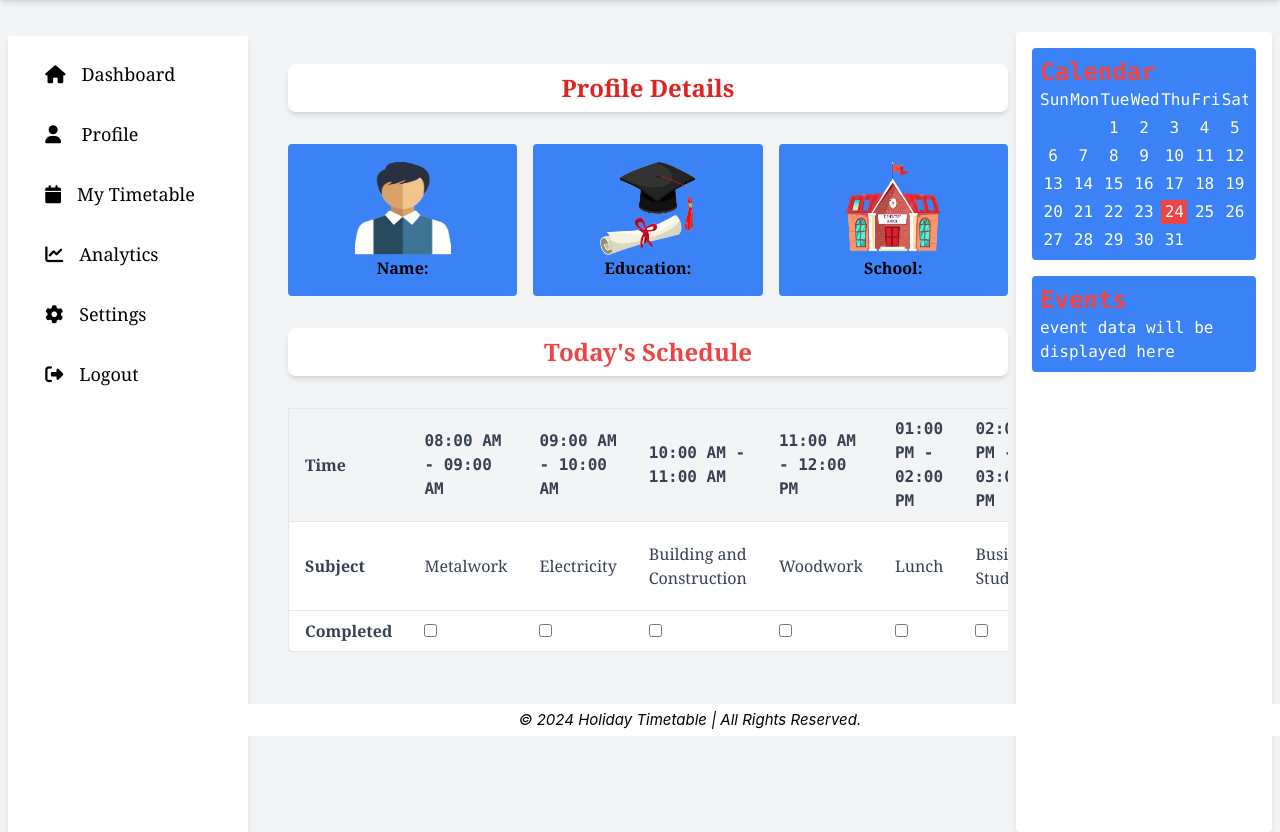
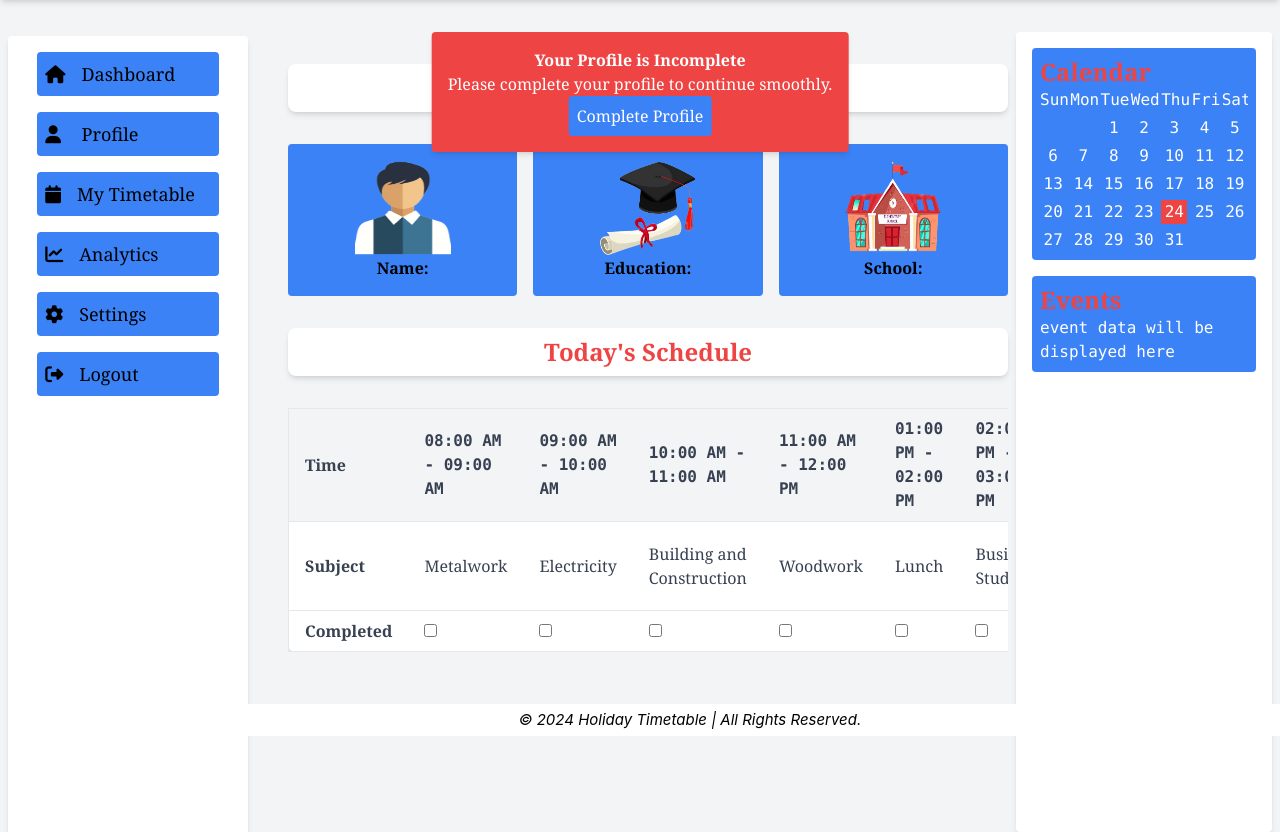
Before and after one commit to Nes-mureta/Holiday_scheduler, a Django app: page /dashboard/ in a window 1280 px wide. Shown: the part 64-896 px from the top of the page. Run offline with Django 5.2, Linux system fonts and the light colour scheme; a user stored in the database is signed in; data comes from the database, SQL or seed files in the repository; some libraries are stand-ins or nearby versions.

Commit message:
incomplete profile prompt done

```diff
--- a/static/css/output.css
+++ b/static/css/output.css
@@ -620,6 +620,10 @@
   top: 6rem;
 }
 
+.left-1\/2 {
+  left: 50%;
+}
+
 .z-10 {
   z-index: 10;
 }
@@ -774,6 +778,15 @@
   flex: 1 1 0%;
 }
 
+.-translate-x-1\/2 {
+  --tw-translate-x: -50%;
+  transform: translate(var(--tw-translate-x), var(--tw-translate-y)) rotate(var(--tw-rotate)) skewX(var(--tw-skew-x)) skewY(var(--tw-skew-y)) scaleX(var(--tw-scale-x)) scaleY(var(--tw-scale-y));
+}
+
+.transform {
+  transform: translate(var(--tw-translate-x), var(--tw-translate-y)) rotate(var(--tw-rotate)) skewX(var(--tw-skew-x)) skewY(var(--tw-skew-y)) scaleX(var(--tw-scale-x)) scaleY(var(--tw-scale-y));
+}
+
 .grid-cols-7 {
   grid-template-columns: repeat(7, minmax(0, 1fr));
 }
--- a/static/js/dashboard.js
+++ b/static/js/dashboard.js
@@ -15,3 +15,14 @@
         }
     });
 }
+
+$(document).ready(function() {
+    var fullName = window.profileFullName;
+    var education = window.profileEducation;
+
+    if (!fullName || !education) {
+        $('#incomplete').show();
+    } else {
+        $('#incomplete').hide();
+    }
+});
--- a/students/models.py
+++ b/students/models.py
@@ -8,8 +8,10 @@
     level_of_education = models.CharField(max_length=100)
     school_name = models.CharField(max_length=100)
 
-    def __str__(self):
-        return self.user.username
+    def save(self, *args, **kwargs):
+        if not self.full_name:
+            self.full_name = self.user.username
+        super(Profile, self).save(*args, **kwargs)
 
 
 class Timetable(models.Model):
--- a/students/templates/base.html
+++ b/students/templates/base.html
@@ -39,12 +39,12 @@
         <aside id="aside" class="bg-white shadow-md fixed top-24 left-2 h-full rounded w-60 p-4 flex justify-center mt-1">
             <!-- Navigation Links -->
             <nav class="flex flex-col space-y-4 text-lg">
-                <ul class="hover:bg-blue-700 p-2 rounded"><i class="fa-solid fa-house"></i><a href="{% url 'dashboard' %}" class=" m-4 ">Dashboard</a></ul>
-                <ul class="hover:bg-blue-700 p-2 rounded"><i class="fa-solid fa-user"></i> <a href="{% url 'profile' %}" class=" m-4">Profile</a></ul>
-                <ul class="hover:bg-blue-700 p-2 rounded"><i class="fa-solid fa-calendar"></i><a href="{% url 'generate_timetable' %}" class=" m-4">My Timetable</a></ul>
-                <ul class="hover:bg-blue-700 p-2 rounded"><i class="fa-solid fa-chart-line"></i><a href="{% url 'profile' %}" class="m-4">Analytics</a></ul>
-                <ul class="hover:bg-blue-700 p-2 rounded"><i class="fa-solid fa-gear"></i><a href="{% url 'profile' %}" class="m-4">Settings</a></ul>
-                <ul class="hover:bg-blue-700 p-2 rounded"><i class="fa-solid fa-right-from-bracket"></i><a href="{% url 'login' %}" class="m-4">Logout</a></ul>
+                <ul class="bg-blue-500 hover:bg-blue-700 p-2 rounded"><i class="fa-solid fa-house"></i><a href="{% url 'dashboard' %}" class=" m-4 ">Dashboard</a></ul>
+                <ul class="bg-blue-500 hover:bg-blue-700 p-2 rounded"><i class="fa-solid fa-user"></i> <a href="{% url 'profile' %}" class=" m-4">Profile</a></ul>
+                <ul class="bg-blue-500 hover:bg-blue-700 p-2 rounded"><i class="fa-solid fa-calendar"></i><a href="{% url 'generate_timetable' %}" class=" m-4">My Timetable</a></ul>
+                <ul class="bg-blue-500 hover:bg-blue-700 p-2 rounded"><i class="fa-solid fa-chart-line"></i><a href="{% url 'profile' %}" class="m-4">Analytics</a></ul>
+                <ul class="bg-blue-500 hover:bg-blue-700 p-2 rounded"><i class="fa-solid fa-gear"></i><a href="{% url 'profile' %}" class="m-4">Settings</a></ul>
+                <ul class="bg-blue-500 hover:bg-blue-700 p-2 rounded"><i class="fa-solid fa-right-from-bracket"></i><a href="{% url 'login' %}" class="m-4">Logout</a></ul>
             </nav>
         </aside>
 
--- a/students/templates/dashboard.html
+++ b/students/templates/dashboard.html
@@ -11,9 +11,16 @@
     <script>
         var updateTimetableUrl = "{% url 'update_timetable' %}";
         var csrfToken = "{{ csrf_token }}";
+        window.profileFullName = "{{ profile.full_name }}";
+        window.profileEducation = "{{ profile.level_of_education }}";
     </script>
     <link rel="stylesheet" href="{% static 'css/dashboard.css' %}">
     <body class="min-h-screen">
+            <div id="incomplete" class="flex flex-col shadow-md items-center bg-red-500 text-white rounded fixed top-24 p-4 mb-4 left-1/2 transform -translate-x-1/2" role="alert" ">
+                <p class="font-bold">Your Profile is Incomplete</p>
+                <p>Please complete your profile to continue smoothly.</p>
+                <a class="bg-blue-500 hover:bg-blue-700 rounded p-2" href="{% url 'profile' %}" class="text-blue-200 underline">Complete Profile</a>
+            </div>
         <main id="main" class="justify-between w-7/10">
             <h2 class="bg-white shadow-md rounded-lg text-red-600 font-bold text-2xl text-center p-2">Profile Details</h2>
             <div class="container mt-8">
@@ -65,14 +72,14 @@
                 </table>
             </div>
             {% else %}
-            <p class="text-center text-gray-600 mt-4">No subjects scheduled for today.</p>
+            <p class="text-center text-gray-600 mt-4">There is no schedule today, either you don't have a timetable or the date is not included in your table</p>
         {% endif %}
         </div>
 
     </main>
     <div class="bg-white shadow-md font-mono fixed flex-wrap top-24 right-2 h-full rounded w-64 p-4 flex-col  ">
             <div class="bg-blue-500 text-white p-2 rounded ">
-                <h2 class="text-2xl font-semibold text-red-500 ">Calendar</h2>
+                <h2 class="text-2xl font-serif font-semibold text-red-500 ">Calendar</h2>
                 <div class="overflow-auto">
                     <div class="calendar">
                         {{ month_calendar|safe }}
@@ -80,7 +87,7 @@
                 </div>
             </div>
             <div class="bg-blue-500 text-white p-2 rounded  mt-4 ">
-                <h2 class="text-2xl font-semibold text-red-500 ">Events</h2>
+                <h2 class="text-2xl font-serif font-semibold text-red-500 ">Events</h2>
                 <div class="overflow-auto">
                     <div class="events">
                         <ul>event data will be displayed here
--- a/students/views.py
+++ b/students/views.py
@@ -156,12 +156,19 @@
             return JsonResponse({'status': 'error', 'message': 'Entry not found'})
     return JsonResponse({'status': 'error', 'message': 'Invalid request'})
 
+@login_required
 def dashboard(request):
-    profile = Profile.objects.get(user=request.user)
+    profile,created = Profile.objects.get_or_create(user=request.user)
+
+    if not profile.full_name:
+        profile.full_name = request.user.username()
+        profile.save()
+
 
     context = {
         'profile': profile,
         'timetable_entries': timetable_entries,
+        'profile_complete': profile_complete,
     }
     return render(request, 'dashboard.html', context)
 
@@ -169,6 +176,7 @@
 import calendar
 from django.utils import timezone
 
+@login_required
 def dashboard(request):
     current_date = timezone.now().date()
     current_day = datetime.now().strftime('%A')  # Get the current day name
```
Also changed, not shown: other parts of static/css/output.css (+9 -30 lines), media/profile_pics/Fortune.webp (added), media/profile_pics/Fortuner_2022_EWOpoiH.jpg (added), media/profile_pics/Fortuner_2022_Ies9l4Q.jpg (added), media/profile_pics/Fortuner_2022_IjBohPG.jpg (added), media/profile_pics/Fortuner_2022_cj0qygR.jpg (added), media/profile_pics/WhatsApp_Image_2024-11-05_at_9.16.03_PM.jpeg (added).
